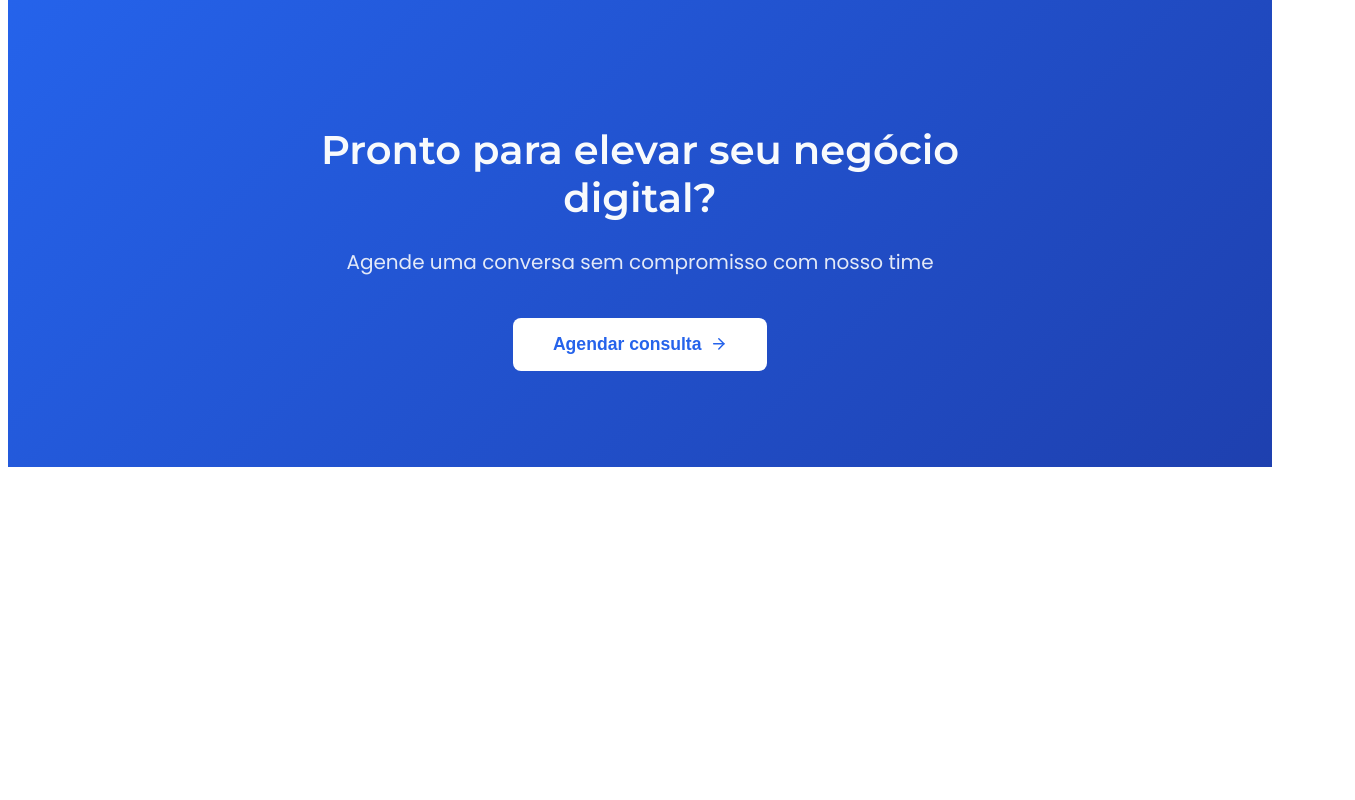
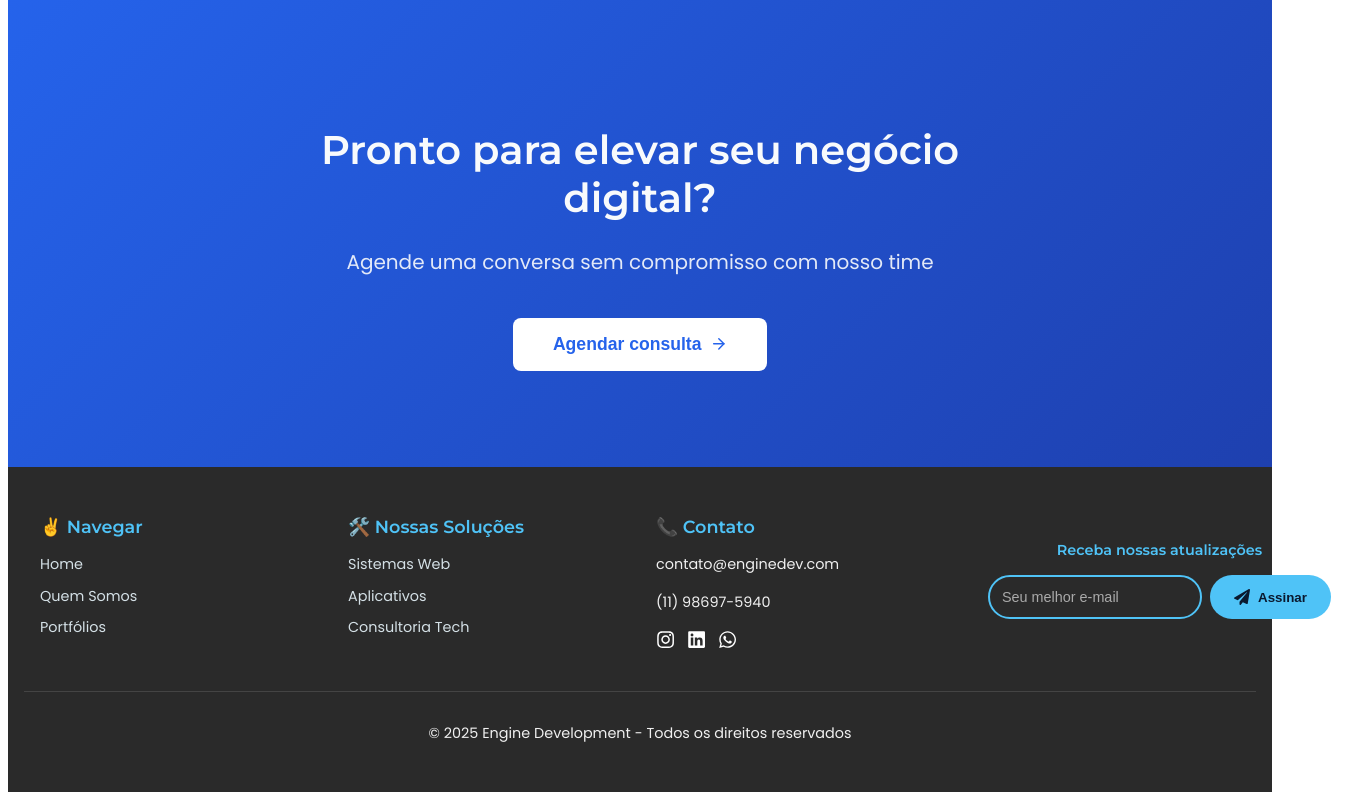
Before and after one commit to russjnhw0w/clone-tabnews, a Next.js app: page / in a window 1280 px wide. Shown: the part 1537-2337 px from the top of the page, 1355 px wide, since content can reach past the window. Before the commit the page ends 2012 px from the top, so only its background shows below. Built offline with nearby package versions, Linux system fonts and the light colour scheme.

Commit message:
Adicionei o rodape da pagina e corrigi os sublinhados nos botoes do Navbar! :)

```diff
--- a/pages/index.jsx
+++ b/pages/index.jsx
@@ -2,6 +2,10 @@ import Head from "next/head";
 import React from "react";
 import styles from "../styles/Home.module.css";
 import { FiArrowRight, FiCheck } from "react-icons/fi";
+import { FaInstagram, FaLinkedin } from "react-icons/fa";
+import { FaWhatsapp } from "react-icons/fa";
+import { FaCode } from "react-icons/fa";
+import { FaPaperPlane } from "react-icons/fa";
 
 export default function Home() {
   return (
@@ -18,7 +22,7 @@ export default function Home() {
         {/* Meta tags opcionais para SEO e compartilhamento */}
         <meta
           property="og:title"
-          content="Nome da Sua Empresa | Soluções Digitais"
+          content="Engine Development| Soluções Digitais"
         />
         <meta
           property="og:description"
@@ -50,7 +54,13 @@ export default function Home() {
             </div>
           </div>
           <div className={styles.heroImage}>
-            <div className={styles.imagePlaceholder}></div>
+            <div className={styles.imagePlaceholder}>
+              <video autoPlay muted loop playsInline className={styles.video}>
+                <source src="/videos/background.mp4" type="video/mp4" />
+                {/* Mensagem de fallback se o vídeo não carregar */}
+                Seu navegador não suporta vídeos HTML5.
+              </video>
+            </div>
           </div>
         </section>
 
@@ -105,6 +115,88 @@ export default function Home() {
             </button>
           </div>
         </section>
+
+        <footer className={styles.footer}>
+          {/* Seção 1: Navegação Básica */}
+          <div className={styles.footerColumns}>
+            {/* Coluna 1 - Navegação */}
+            <div className={styles.footerSection}>
+              <h3>✌️ Navegar</h3>
+              <ul>
+                <li>
+                  <a href="/">Home</a>
+                </li>
+                <li>
+                  <a href="/sobre">Quem Somos</a>
+                </li>
+
+                <li>
+                  <a href="/contato">Portfólios</a>
+                </li>
+              </ul>
+            </div>
+
+            {/* Coluna 2 - Soluções (Adapte aos seus serviços reais) */}
+            <div className={styles.footerSection}>
+              <h3>🛠️ Nossas Soluções</h3>
+              <ul>
+                <li>
+                  <a href="/sistema-web">Sistemas Web</a>
+                </li>
+                <li>
+                  <a href="/aplicativos">Aplicativos</a>
+                </li>
+                <li>
+                  <a href="/consultoria">Consultoria Tech</a>
+                </li>
+              </ul>
+            </div>
+
+            {/* Coluna 3 - Contato Simples */}
+            <div className={styles.footerSection}>
+              <h3>📞 Contato</h3>
+              <p>contato@enginedev.com</p>
+              <p>(11) 98697-5940</p>
+              <div className={styles.socialIcons}>
+                <a href="#">
+                  <FaInstagram />
+                </a>
+                <a href="#">
+                  <FaLinkedin />
+                </a>
+                <a
+                  href="https://wa.me/5511986975940"
+                  className={styles.whatsappButton}
+                >
+                  <FaWhatsapp />
+                </a>
+              </div>
+            </div>
+
+            <div className={styles.newsletterBox}>
+              <h4>Receba nossas atualizações</h4>
+              <form className={styles.newsletterForm}>
+                <input
+                  type="email"
+                  placeholder="Seu melhor e-mail"
+                  className={styles.newsletterInput}
+                  required
+                />
+                <button type="submit" className={styles.newsletterButton}>
+                  <FaPaperPlane className={styles.buttonIcon} /> Assinar
+                </button>
+              </form>
+            </div>
+          </div>
+
+          {/* Seção 2 - Direitos Autorais + Selo Simples */}
+          <div className={styles.footerBottom}>
+            <p>
+              © {new Date().getFullYear()} Engine Development - Todos os
+              direitos reservados
+            </p>
+          </div>
+        </footer>
       </main>
     </>
   );
--- a/src/components/Navbar.module.css
+++ b/src/components/Navbar.module.css
@@ -51,6 +51,7 @@
 }
 
 .rightGroup {
+  text-decoration: none;
   justify-content: flex-end;
 }
 
@@ -112,6 +113,7 @@
 
 .navLink:hover {
   color: var(--text-primary);
+  text-decoration: none;
 }
 
 .navLink:hover .linkUnderline {
@@ -130,6 +132,7 @@
 
 /* Botões CTA */
 .ctaButton {
+  text-decoration: none !important;
   background: rgba(255, 255, 255, 0.1);
   color: white;
   padding: 0.5rem 1.2rem;
@@ -139,10 +142,12 @@
 }
 
 .ctaButton:hover {
+  text-decoration: none !important;
   background: rgba(255, 255, 255, 0.2);
 }
 
 .primaryCta {
+  text-decoration: none !important;
   font-family: "Poppins", sans-serif;
   letter-spacing: 0.5px;
   background: var(--primary);
@@ -157,9 +162,14 @@
 }
 
 .primaryCta:hover {
+  text-decoration: none !important;
   background: var(--primary-dark);
   transform: translateY(-2px);
   box-shadow: 0 4px 12px rgba(37, 99, 235, 0.3);
+}
+
+.mobileCta {
+  text-decoration: none !important;
 }
 
 /* Separador */
--- a/styles/Home.module.css
+++ b/styles/Home.module.css
@@ -121,6 +121,18 @@
   border-radius: 16px;
   backdrop-filter: blur(10px);
   border: 1px solid var(--border-color);
+  position: relative; /* Importante para o vídeo se posicionar corretamente */
+  overflow: hidden; /* Garante que o vídeo não vaze do container */
+}
+
+.video {
+  position: absolute;
+  top: 0;
+  left: 0;
+  width: 100%;
+  height: 100%;
+  object-fit: cover; /* Preenche todo o espaço sem distorcer (corta bordas se necessário) */
+  display: block;
 }
 
 /* Features Section */
@@ -301,3 +313,132 @@
 .light .secondaryButton:hover {
   background: rgba(0, 0, 0, 0.1);
 }
+
+/* EDICAO DO RODAPE DA PAGINA COMECA AQUI! */
+
+/* Tema Principal */
+.footer {
+  background: #2a2a2a;
+  color: #f0f0f0;
+  padding: 2rem 1rem;
+  font-size: 0.9rem;
+}
+
+.footerColumns {
+  display: grid;
+  grid-template-columns: repeat(auto-fit, minmax(200px, 1fr));
+  gap: 2rem;
+  max-width: 1200px;
+  margin: 0 auto;
+}
+
+.footerSection h3 {
+  color: #4fc3f7; /* Azul claro moderno */
+  margin-bottom: 1rem;
+  font-size: 1.1rem;
+}
+
+.footerSection ul {
+  list-style: none;
+  padding: 0;
+}
+
+.footerSection li {
+  margin-bottom: 0.5rem;
+}
+
+.footerSection a {
+  text-decoration: none;
+  color: #d4e0e6;
+  margin-bottom: 1rem;
+  font-size: 0.9rem;
+}
+
+.footerSection a:hover {
+  color: #4fc3f7;
+  padding-left: 5px;
+  transition: all 0.3s;
+}
+
+.socialIcons a {
+  color: white;
+  margin-right: 12px;
+  font-size: 1.2rem;
+}
+
+.footerBottom {
+  text-align: center;
+  margin-top: 2rem;
+  padding-top: 1rem;
+  border-top: 1px solid #444;
+}
+
+.badge img {
+  height: 40px;
+  margin-top: 1rem;
+}
+
+.newsletterBox {
+  border-radius: 12px;
+  padding: 1.5rem;
+  max-width: 500px;
+  margin: 0 auto;
+}
+
+.newsletterBox h4 {
+  color: #4fc3f7;
+  margin-bottom: 1rem;
+  text-align: center;
+}
+
+.newsletterForm {
+  display: flex;
+  gap: 8px;
+}
+
+.newsletterInput {
+  flex: 1;
+  padding: 12px;
+  border: 2px solid #4fc3f7;
+  border-radius: 30px;
+  background: transparent;
+  color: white;
+  font-size: 0.9rem;
+}
+
+.newsletterInput::placeholder {
+  color: #aaa;
+}
+
+.newsletterButton {
+  background: #4fc3f7;
+  color: #0a192f;
+  border: none;
+  padding: 0 24px;
+  border-radius: 30px;
+  font-weight: 600;
+  cursor: pointer;
+  display: flex;
+  align-items: center;
+  gap: 8px;
+  transition: all 0.3s;
+}
+
+.newsletterButton:hover {
+  background: #2a8fdf;
+  transform: translateY(-2px);
+}
+
+.buttonIcon {
+  font-size: 1rem;
+}
+
+@media (max-width: 768px) {
+  .newsletterForm {
+    flex-direction: column;
+  }
+  .newsletterButton {
+    justify-content: center;
+    padding: 12px;
+  }
+}
```
